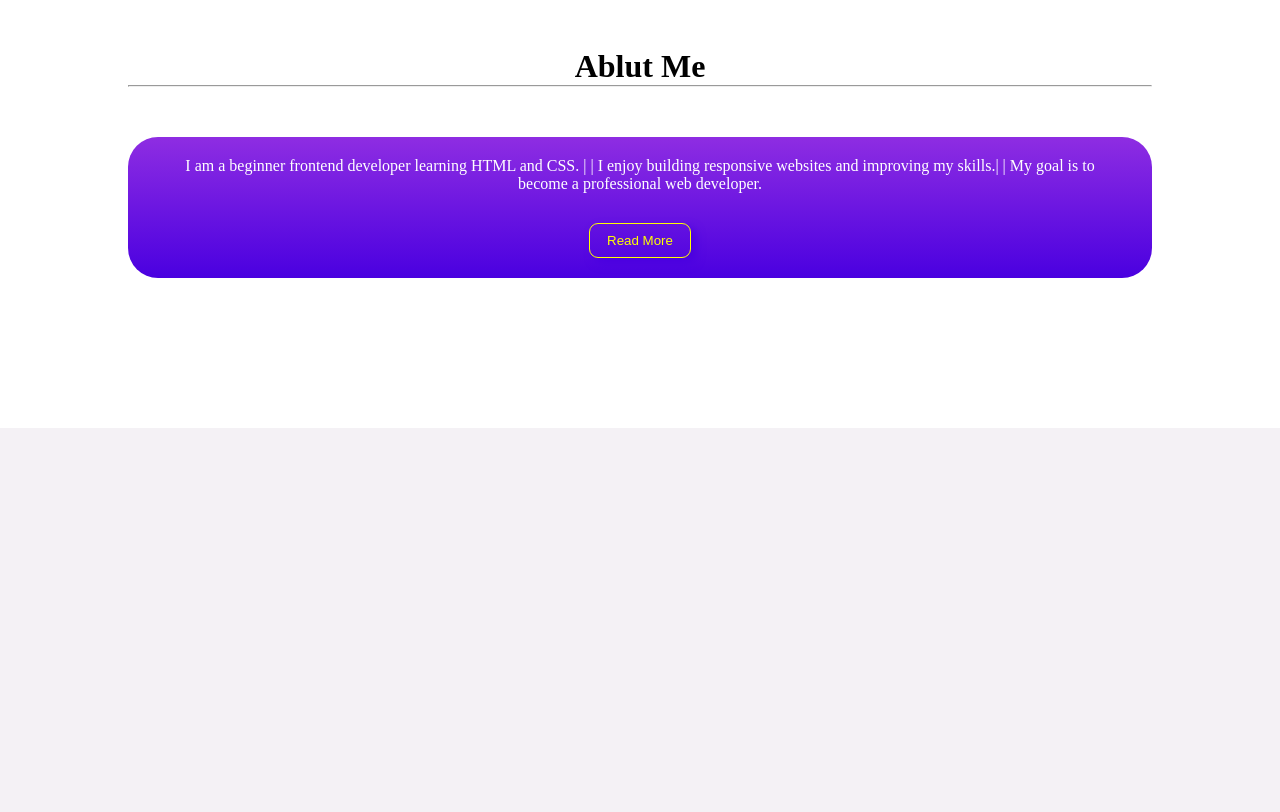
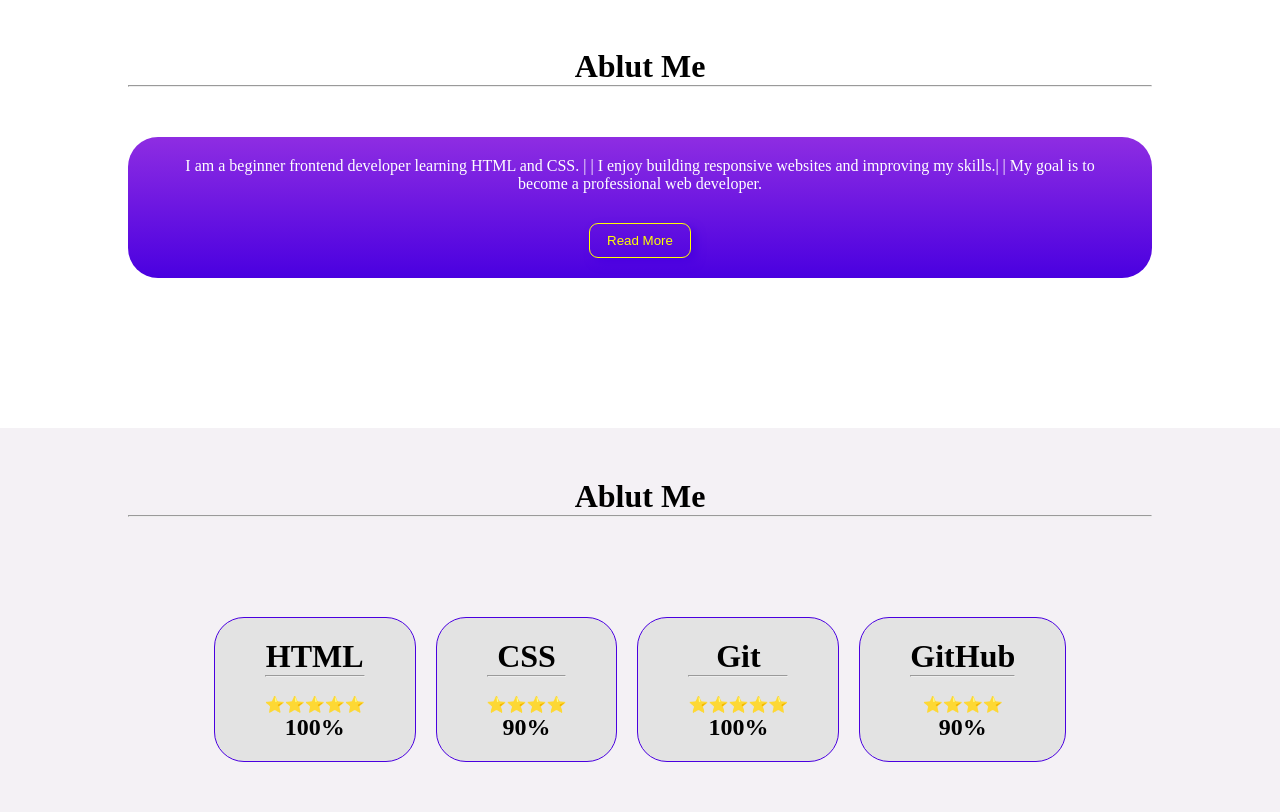
Before and after one commit to nirjhonhasan/CSS-learning, a plain HTML site: page index.html in a window 1280 px wide. Shown: the part 884-1696 px from the top of the page. Before the commit the page ends 1312 px from the top, so only its background shows below. Drawn offline with Linux system fonts and the light colour scheme.

Commit message:
Skills Section is updated

```diff
--- a/index.html
+++ b/index.html
@@ -67,6 +67,38 @@
         </div>
 
 
+        <div class="skillsSection">
+                <h1>Ablut Me</h1><hr>
+
+
+                <div class="skillBox">
+
+                    <div class="skills">
+                        <h1>HTML</h1><hr width="content"> <br>
+                        <P>⭐⭐⭐⭐⭐</P>
+                        <H2>100%</H2>
+                    </div>
+                    <div class="skills">
+                        <h1>CSS</h1><hr width="content"><br>
+                        <P>⭐⭐⭐⭐</P>
+                        <H2>90%</H2>
+                    </div>
+                    <div class="skills">
+                        <h1>Git</h1><hr width="content"><br>
+                        <P>⭐⭐⭐⭐⭐</P>
+                        <H2>100%</H2>
+                    </div>
+                    <div class="skills">
+                        <h1>GitHub</h1><hr width="content"><br>
+                        <P>⭐⭐⭐⭐</P>
+                        <H2>90%</H2>
+                    </div>
+                </div>
+
+            </div>
+
+
+
 
     </main>
 </body>
--- a/style.css
+++ b/style.css
@@ -125,3 +125,28 @@ body{
     cursor: pointer;
     box-shadow: 5px 5px 10px #4A00E0;
 }
+
+
+
+
+
+
+/* from here Skills section is started */
+.skillsSection{
+    padding: 50px 10%;
+    justify-content: center;
+    text-align: center;
+}
+
+.skillBox{
+    display: flex;
+    justify-content: center;
+    margin-top: 100px;
+    gap: 20px;
+}
+.skillBox .skills{
+    background: #e3e3e3;
+    padding: 20px 50px;
+    border-radius: 30px;
+    border: 1px solid #4A00E0;
+}
```
